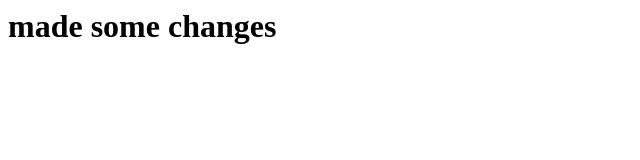
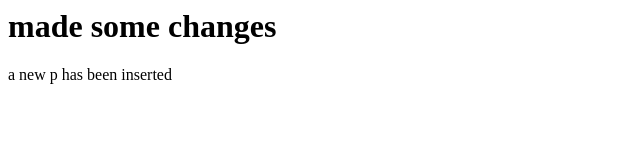
Before and after one commit to Zooshi/multilayerperceptron-neural-network, a plain HTML site: page index.html in a window 1280 px wide. Shown: the whole page, without its empty margins (0-640 px from the left). Drawn offline with Linux system fonts and the light colour scheme.

Commit message:
added additional p

```diff
--- a/index.html
+++ b/index.html
@@ -1,3 +1,4 @@
 <html>
 <h1>made some changes </h1>
+<p>a new p has been inserted</p>
 </html>
```
